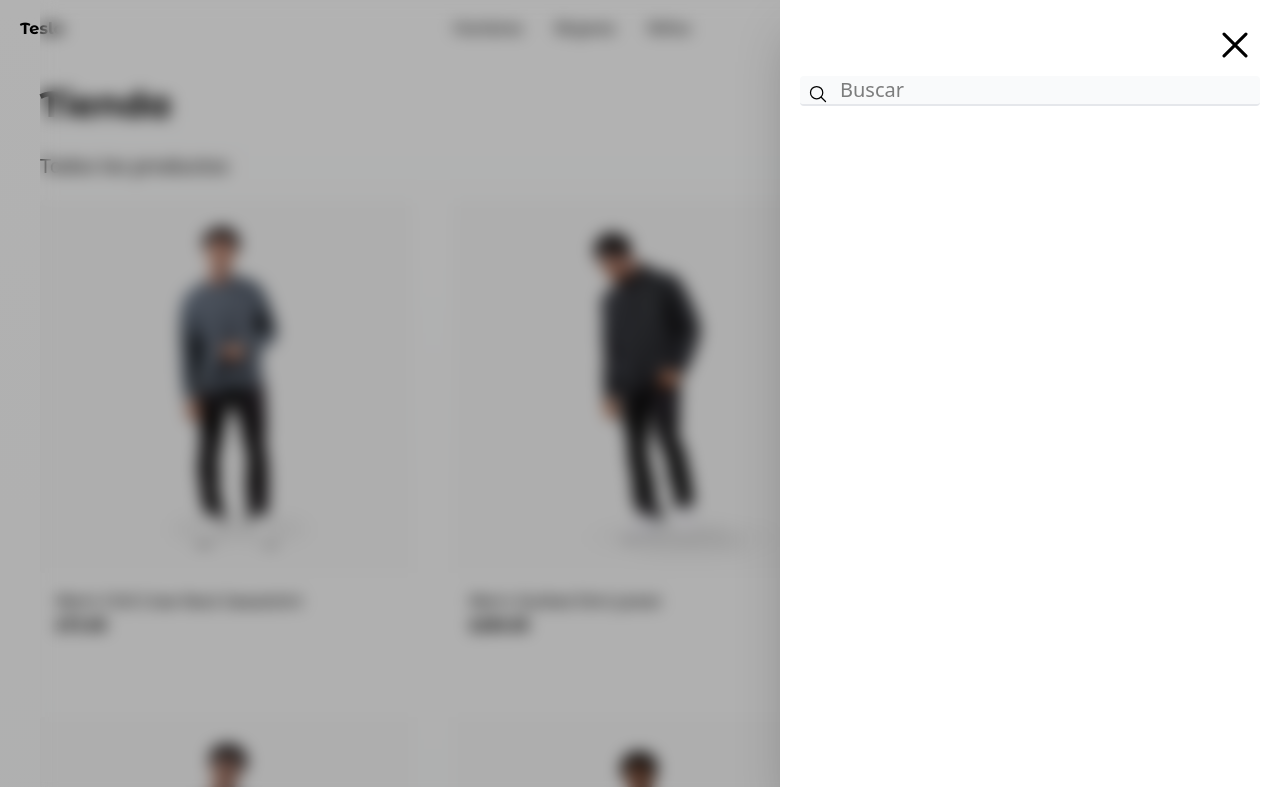
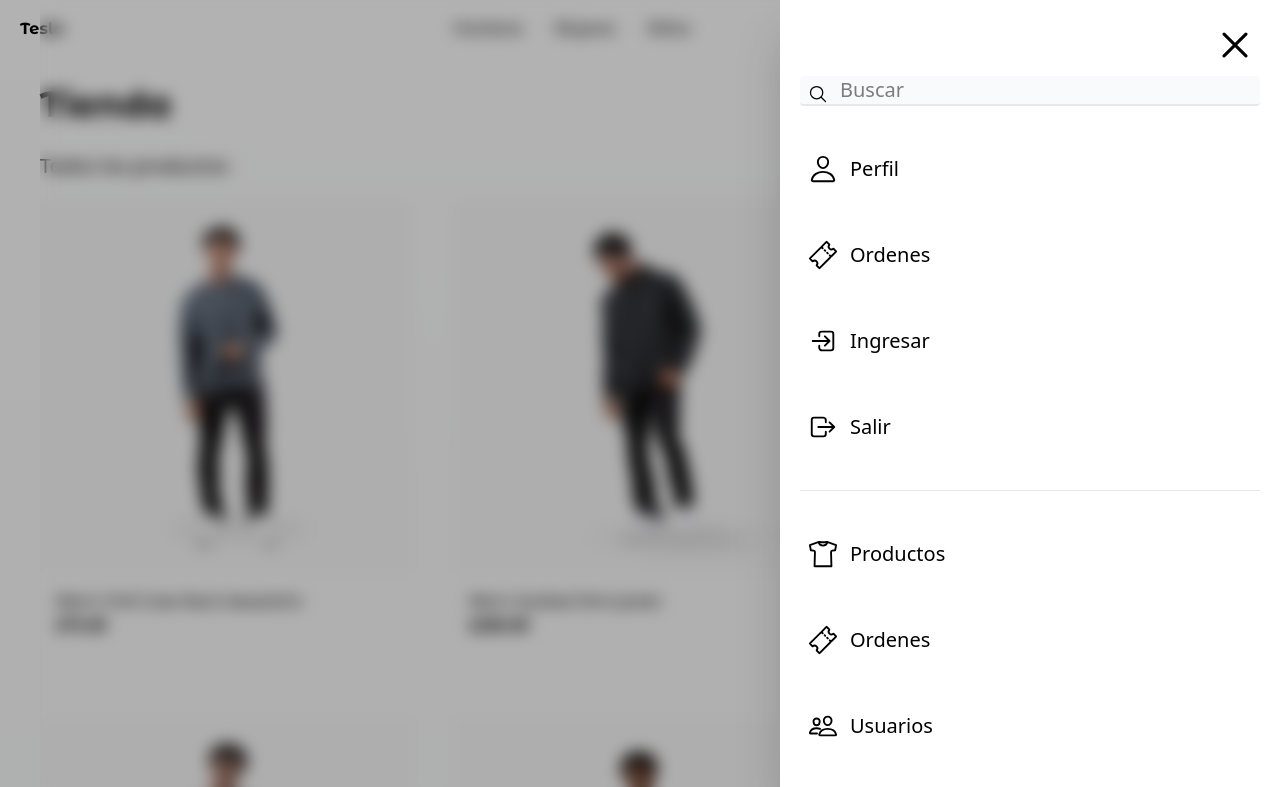
Before and after one commit to modoZen/next-teslo-shop, a Next.js app: page / in a window 1280 px wide. Shown: the top 787 px of the page. Built offline with nearby package versions, Linux system fonts and the light colour scheme.

Commit message:
menu lateral 2

```diff
--- a/src/components/ui/sidebar/Sidebar.tsx
+++ b/src/components/ui/sidebar/Sidebar.tsx
@@ -1,6 +1,16 @@
 "use client";
 
-import { IoCloseOutline, IoSearchOutline } from "react-icons/io5";
+import Link from "next/link";
+import {
+  IoCloseOutline,
+  IoLogInOutline,
+  IoLogOutOutline,
+  IoPeopleOutline,
+  IoPersonOutline,
+  IoSearchOutline,
+  IoShirtOutline,
+  IoTicketOutline,
+} from "react-icons/io5";
 
 export const Sidebar = () => {
   return (
@@ -24,6 +34,61 @@
             className="w-full bg-gray-50 rounded pl-10 border-b-2 text-xl border-gray-200 focus:outline-none focus:border-blue-500"
           />
         </div>
+
+        <Link
+          href="/"
+          className="flex items-center mt-10 p-2 hover:bg-gray-200 rounded transition-all"
+        >
+          <IoPersonOutline size={30} />
+          <span className="ml-3 text-xl">Perfil</span>
+        </Link>
+        <Link
+          href="/"
+          className="flex items-center mt-10 p-2 hover:bg-gray-200 rounded transition-all"
+        >
+          <IoTicketOutline size={30} />
+          <span className="ml-3 text-xl">Ordenes</span>
+        </Link>
+        <Link
+          href="/"
+          className="flex items-center mt-10 p-2 hover:bg-gray-200 rounded transition-all"
+        >
+          <IoLogInOutline size={30} />
+          <span className="ml-3 text-xl">Ingresar</span>
+        </Link>
+        <Link
+          href="/"
+          className="flex items-center mt-10 p-2 hover:bg-gray-200 rounded transition-all"
+        >
+          <IoLogOutOutline size={30} />
+          <span className="ml-3 text-xl">Salir</span>
+        </Link>
+
+        <div className="w-full h-px bg-gray-200 my-10"></div>
+
+        <Link
+          href="/"
+          className="flex items-center mt-10 p-2 hover:bg-gray-200 rounded transition-all"
+        >
+          <IoShirtOutline size={30} />
+          <span className="ml-3 text-xl">Productos</span>
+        </Link>
+
+        <Link
+          href="/"
+          className="flex items-center mt-10 p-2 hover:bg-gray-200 rounded transition-all"
+        >
+          <IoTicketOutline size={30} />
+          <span className="ml-3 text-xl">Ordenes</span>
+        </Link>
+
+        <Link
+          href="/"
+          className="flex items-center mt-10 p-2 hover:bg-gray-200 rounded transition-all"
+        >
+          <IoPeopleOutline size={30} />
+          <span className="ml-3 text-xl">Usuarios</span>
+        </Link>
       </nav>
     </div>
   );
```
